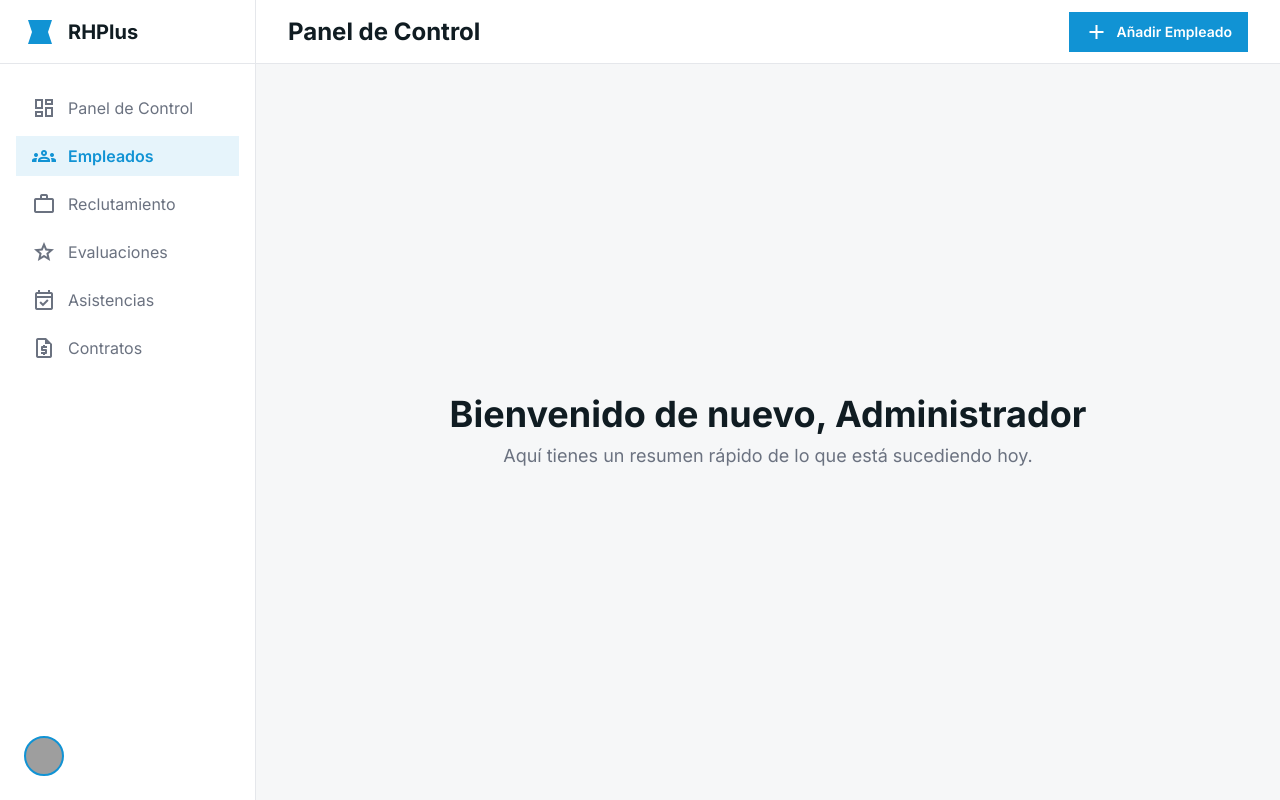
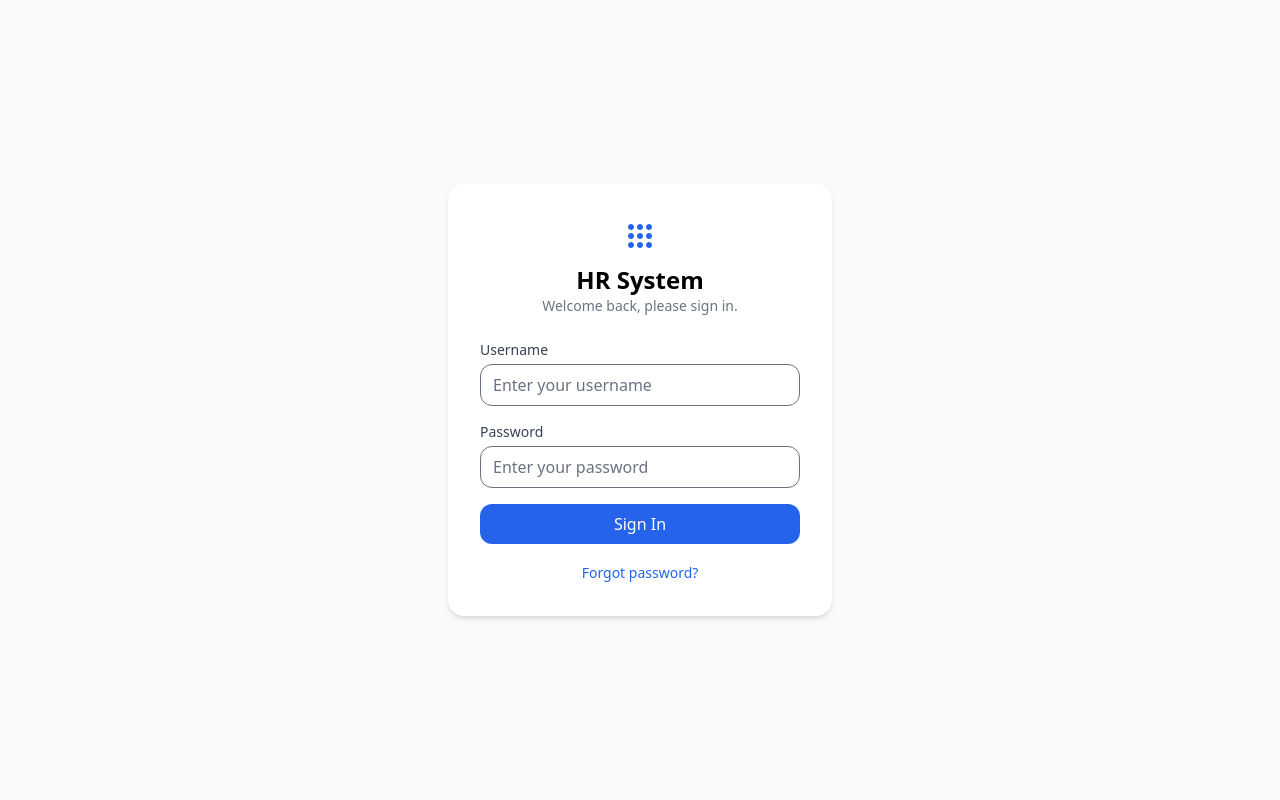
Before and after one commit to MatRark/react-rrhh-plus, a React (Vite) app: page / in a window 1280 px wide. Built offline with nearby package versions, Linux system fonts and the light colour scheme; grey boxes are pictures that could not be loaded.

Commit message:
feat: implementar diseño base de la pantalla de inicio de sesion con campos de usuario y contraseña

```diff
--- a/src/main.jsx
+++ b/src/main.jsx
@@ -15,7 +15,7 @@ import Reclutamiento from './pages/Reclutamiento.jsx'
 import NotFound from './pages/NotFound.jsx'
 
 const router = createBrowserRouter([
-  { path: '/', element: <Home /> },        // 👈 Página inicial ahora es Login
+  { path: '/', element: <Login /> },        // 👈 Página inicial ahora es Login
   { path: '/home', element: <Home /> },     // 👈 Panel de control
   { path: '/empleados', element: <Empleados /> },
   { path: '/contratos', element: <Contratos /> },
--- a/src/pages/Login.jsx
+++ b/src/pages/Login.jsx
@@ -1,3 +1,52 @@
-export default function Empleados() {
-  return <h1 className="text-xl font-bold">Módulo: Login</h1>  // Mensaje de bienvenida
+
+export default function Login() {
+  return (
+    <div className="min-h-screen flex items-center justify-center bg-gray-50">
+      <div className="w-full max-w-sm bg-white rounded-xl shadow-md p-8">
+        <div className="text-center mb-6">
+          <div className="flex justify-center mb-2">
+            {/* Aqui va el icono */}
+            <span className="material-symbols-outlined text-4xl text-blue-600">
+              apps
+            </span>
+          </div>
+          <h1 className="text-2xl font-bold">HR System</h1>
+          <p className="text-gray-500 text-sm">Welcome back, please sign in.</p>
+        </div>
+
+        <form className="space-y-4">
+          <div>
+            <label className="block text-sm font-medium text-gray-700">Username</label>
+            <input
+            type="text"
+            placeholder="Enter your username"
+            className="mt-1 w-full border rounded-lg px-3 py-2 focus:ring-2 focus:ring-blue-500 focus:outline-none"
+            />
+          </div>
+
+          <div>
+            <label className="block text-sm font-medium text-gray-700">Password</label>
+            <input
+            type="password"
+            placeholder="Enter your password"
+            className="mt-1 w-full border rounded-lg px-3 py-2 focus:ring-2 focus:ring-blue-500 focus:outline-none"
+            />
+          </div>
+
+          <button
+          type="submit"
+          className="w-full bg-blue-600 text-white py-2 rounded-lg hover:bg-blue-700 transition"
+          >
+            Sign In
+          </button>
+
+          <div className="text-center">
+            <a href="#" className="text-blue-600 text-sm hover:underline">
+              Forgot password?
+            </a>
+          </div>
+        </form>
+      </div>
+    </div>
+);
 }
```
